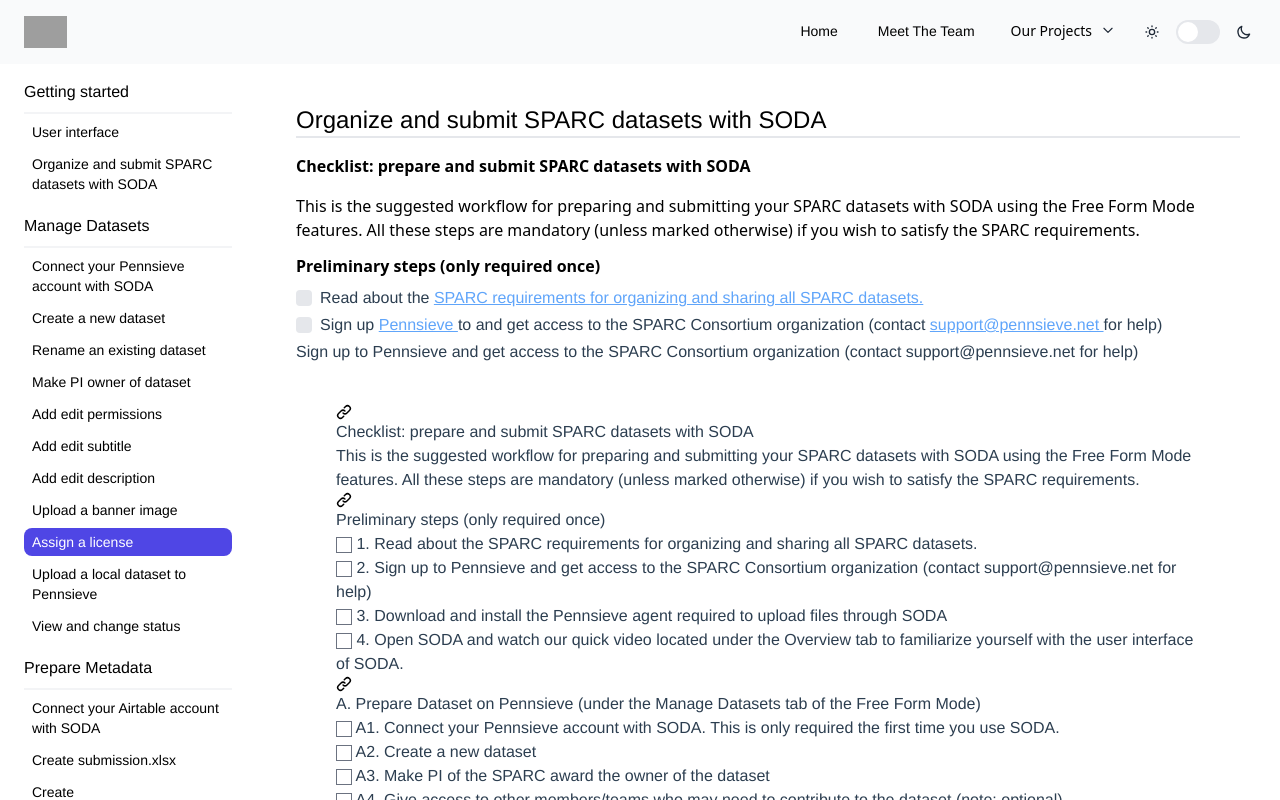
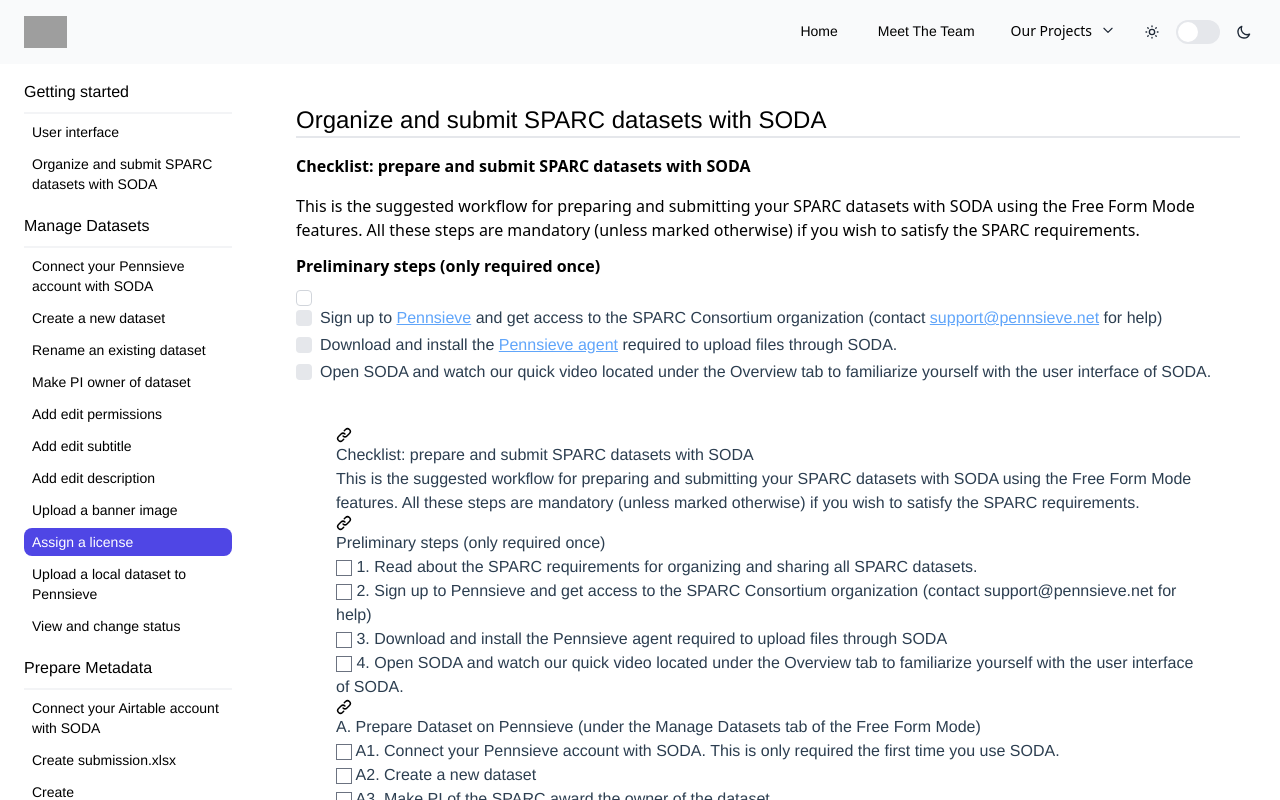
Before and after one commit to fairdataihub/fairdataihub.org, a Vue app: page /sodasparc/docs/Assign-a-license in a window 1280 px wide. Built offline with nearby package versions, Linux system fonts and the light colour scheme; grey boxes are pictures that could not be loaded.

Commit message:
adjusted list styles

```diff
--- a/src/components/SodasparcDocs/docs/getting-started/OrganizeSubmit.vue
+++ b/src/components/SodasparcDocs/docs/getting-started/OrganizeSubmit.vue
@@ -24,7 +24,26 @@
     >
       Preliminary steps (only required once)
     </h2>
-    <form class="flex flex-col">
+    <div class="flex flex-col">
+      <div>
+        <label class="flex">
+          <input
+            type="checkbox"
+            class="
+              mt-1
+              w-4
+              h-4
+              border-gray-300
+              rounded
+              disabled:opacity-50 disabled:cursor-not-allowed
+            "
+          />
+          <div class="ml-3">
+            <span class="span-content"> </span>
+          </div>
+        </label>
+      </div>
+
       <div>
         <label class="inline-flex items-center">
           <input
@@ -41,15 +60,23 @@
             disabled
           />
           <span class="ml-2">
-            Read about the
+            Sign up to
             <a
-              href="https://sparc.science/help/7k8nEPuw3FjOq2HuS8OVsd"
+              href="https://app.pennsieve.net/"
               target="_blank"
               class="underline text-blue-400"
             >
-              SPARC requirements for organizing and sharing all SPARC
-              datasets.</a
+              <span>Pennsieve</span>
+            </a>
+            and get access to the SPARC Consortium organization (contact
+            <a
+              href="mailto:support@pennsieve.net"
+              target="_blank"
+              class="underline text-blue-400"
             >
+              <span>support@pennsieve.net</span>
+            </a>
+            for help)
           </span>
         </label>
       </div>
@@ -69,32 +96,41 @@
             disabled
           />
           <span class="ml-2">
-            Sign up
-
+            Download and install the
             <a
-              href="https://app.pennsieve.net/"
+              href="https://docs.pennsieve.io/docs/the-pennsieve-agent"
               target="_blank"
               class="underline text-blue-400"
             >
-              Pennsieve
+              <span>Pennsieve agent</span>
             </a>
-            to and get access to the SPARC Consortium organization (contact
-            <a
-              href="mailto:support@pennsieve.net"
-              target="_blank"
-              class="underline text-blue-400"
-            >
-              support@pennsieve.net
-            </a>
-            for help)
+            required to upload files through SODA.
           </span>
         </label>
       </div>
-    </form>
+      <div>
+        <label class="inline-flex items-center">
+          <input
+            type="checkbox"
+            class="
+              rounded
+              bg-gray-200
+              border-transparent
+              focus:border-transparent focus:bg-gray-200
+              text-black
+              dark:text-white
+              focus:ring-1 focus:ring-offset-2 focus:ring-gray-500
+            "
+            disabled
+          />
+          <span class="ml-2">
+            Open SODA and watch our quick video located under the Overview tab
+            to familiarize yourself with the user interface of SODA.
+          </span>
+        </label>
+      </div>
+    </div>
   </div>
-
-  Sign up to Pennsieve and get access to the SPARC Consortium organization
-  (contact support@pennsieve.net for help)
 
   <div class="p-10">
     <div class="markdown-body">
@@ -540,7 +576,60 @@
 <script>
 export default {
   name: "OrganizeSubmit",
+  data() {
+    return {
+      organizeList: [
+        {
+          section: "Preliminary steps (only required once)",
+          items: [
+            {
+              content: `
+                Read about the
+                <a
+                  href="https://sparc.science/help/7k8nEPuw3FjOq2HuS8OVsd"
+                  target="_blank"
+                  class="underline text-blue-400"
+                >
+                  SPARC requirements for organizing and sharing all SPARC
+                  datasets.</a
+                >
+              `,
+            },
+            {
+              content: `
+                Sign up to
+                <a
+                  href="https://app.pennsieve.net/"
+                  target="_blank"
+                  class="underline text-blue-400"
+                >
+                  <span>Pennsieve</span>
+                </a>
+                and get access to the SPARC Consortium organization (contact
+                <a
+                  href="mailto:support@pennsieve.net"
+                  target="_blank"
+                  class="underline text-blue-400"
+                >
+                  <span>support@pennsieve.net</span>
+                </a>
+                for help)
+              `,
+            },
+            {
+              content:
+                'Sign up to <a href="https://app.pennsieve.net/" target="_blank" class="underline text-blue-400"> <span>Pennsieve</span> </a> and get access to the SPARC Consortium organization (contact <a href="mailto:support@pennsieve.net" target="_blank" class="underline text-blue-400" > <span>support@pennsieve.net</span> </a> for help) ',
+            },
+          ],
+        },
+      ],
+    };
+  },
 };
 </script>
 
-<style></style>
+<style lang="postcss" scoped>
+.span-content {
+  @apply block leading-normal text-base text-black dark:text-white;
+}
+</style>
--- a/src/components/SodasparcDocs/docs/getting-started/SodaUI.vue
+++ b/src/components/SodasparcDocs/docs/getting-started/SodaUI.vue
@@ -9,7 +9,7 @@
       with SODA's user interface
     </h2>
 
-    <div class="flex justify-center my-4">
+    <div class="flex justify-start mx-8 my-4">
       <a href="https://www.youtube.com/watch?v=Fyn9R0Tk_pU" target="_blank">
         <img src="https://img.youtube.com/vi/Fyn9R0Tk_pU/0.jpg" />
       </a>
@@ -17,25 +17,40 @@
 
     <h2 class="font-sans text-base text-black dark:text-white mb-2">Notes:</h2>
 
-    <ul class="list-inside bg-rose-200 list-disc">
-      <li>
-        The window size of the application frame can be easily adjusted to fit
-        your screen by dragging the borders.
-      </li>
-      <li>
-        Closing the interface will stop any on-going process (dataset
-        organization, uploading, etc).
-      </li>
-      <li>
-        Click on the document icon next to each feature's title to open the
-        related documentation page in your browser.
-      </li>
-      <li>
-        A pop-up message will appear when launching the app if a newer version
-        is available for download.
-      </li>
-      <li>
-        <svg
+    <ul class="list-outside bg-rose-200 list-disc ml-4">
+      <li
+        v-for="item in notesList"
+        :key="item.content"
+        v-html="item.content"
+      ></li>
+    </ul>
+  </div>
+</template>
+
+<script>
+export default {
+  name: "SodaUI",
+  data() {
+    return {
+      notesList: [
+        {
+          content:
+            "The window size of the application frame can be easily adjusted to fit your screen by dragging the borders.",
+        },
+        {
+          content:
+            "Closing the interface will stop any on-going process (dataset organization, uploading, etc).",
+        },
+        {
+          content:
+            "Click on the document icon next to each feature's title to open the related documentation page in your browser.",
+        },
+        {
+          content:
+            "A pop-up message will appear when launching the app if a newer version is available for download.",
+        },
+        {
+          content: `<svg
           aria-hidden="true"
           focusable="false"
           data-prefix="fas"
@@ -54,15 +69,11 @@
           ></path>
         </svg>
         Tooltips are used throughout the interface to provide users with
-        additional information.
-      </li>
-    </ul>
-  </div>
-</template>
-
-<script>
-export default {
-  name: "SodaUI",
+        additional information.`,
+        },
+      ],
+    };
+  },
 };
 </script>
 
```
Also changed, not shown: 1 other file (tests, documents, lock files or other folders).
